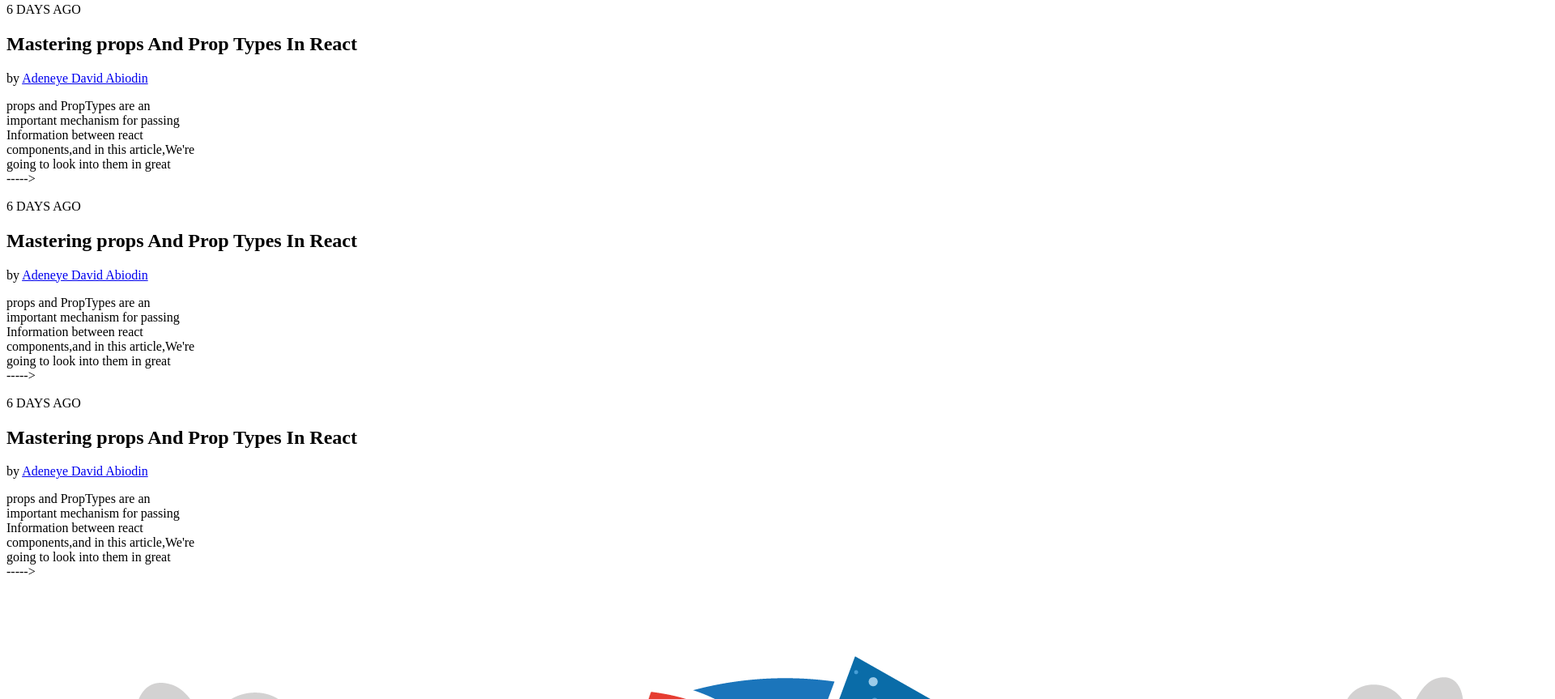
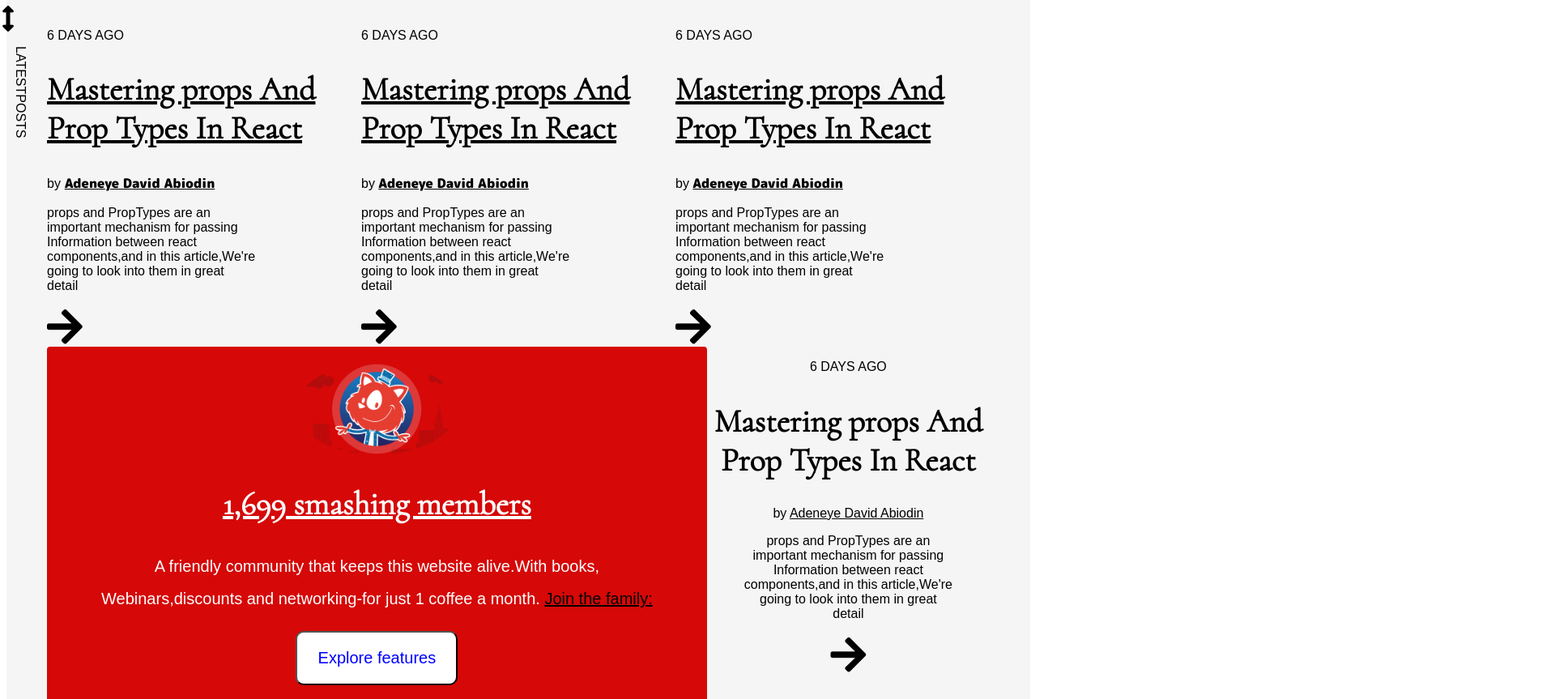
Before and after one commit to GraceMwende/SmashingMagazine, a plain HTML site: page index.html in a window 1280 px wide. Shown: the part 2343-3206 px from the top of the page at 81% size, 1920 px wide, since content can reach past the window. Drawn offline with nearby package versions, Linux system fonts and the light colour scheme.

Commit message:
upper sections

```diff
--- a/index.html
+++ b/index.html
@@ -7,6 +7,7 @@
     <link rel="stylesheet" href="assets/css/all.min.css">
     <link href="https://fonts.googleapis.com/css2?family=Zilla+Slab:wght@600&display=swap" rel="stylesheet">
     <link href="https://fonts.googleapis.com/css2?family=Domine:wght@700&family=Noto+Serif:wght@700&display=swap" rel="stylesheet">
+    <link href="https://fonts.googleapis.com/css2?family=Cormorant:wght@300&family=M+PLUS+Rounded+1c:wght@900&display=swap" rel="stylesheet">
   </head>
   <body>
     <nav class="nav-bar">
@@ -141,62 +142,62 @@
       </ul>
       <button>About Smashing Membership <i class="far fa-arrow-alt-circle-right"></i></button>
     </section>
-    -LATEST POSTS
-    <section>
+    <section class=latest-posts>
+    <p class="vertical-positioning"><i class="fas fa-arrows-alt-v fa-2x"></i>LATESTPOSTS</p>
+    <section class="latest-post-one">
       <div>
         <header>
           <p>6 DAYS AGO</p>
-          <h2>Mastering props And Prop Types In React</h2>
-          <p>by <a href="#">Adeneye David Abiodin</a></p>
+          <h2><a href="#">Mastering props And<br> Prop Types In React</a></h2>
+          <p>by<span class="latest-a"> <a href="#">Adeneye David Abiodin</a></span></p>
+        </header>
+        <p>props and PropTypes are an<br />
+          important mechanism for passing<br />
+          Information between react<br />
+          components,and in this article,We're<br />
+          going to look into them in great<br> detail</p>
+          <i class="fas fa-arrow-right"></i>
+      </div>
+      <div>
+        <header>
+          <p>6 DAYS AGO</p>
+          <h2><a href="#">Mastering props And<br> Prop Types In React</a></h2>
+          <p>by <span class="latest-a"><a href="#">Adeneye David Abiodin</a></span></p>
         </header>
         <p>
           props and PropTypes are an<br />
           important mechanism for passing<br />
           Information between react<br />
           components,and in this article,We're<br />
-          going to look into them in great<br detail
+          going to look into them in great<br> detail
         </p>
-        ----->
+        <i class="fas fa-arrow-right"></i>
       </div>
       <div>
         <header>
           <p>6 DAYS AGO</p>
-          <h2>Mastering props And Prop Types In React</h2>
-          <p>by <a href="#">Adeneye David Abiodin</a></p>
+          <h2><a href="#">Mastering props And<br> Prop Types In React</a></h2>
+          <p>by <span class="latest-a"><a href="#">Adeneye David Abiodin</a></span></p>
         </header>
         <p>
           props and PropTypes are an<br />
           important mechanism for passing<br />
           Information between react<br />
           components,and in this article,We're<br />
-          going to look into them in great<br detail
+          going to look into them in great<br> detail
         </p>
-        ----->
+        <i class="fas fa-arrow-right"></i>
       </div>
-      <div>
-        <header>
-          <p>6 DAYS AGO</p>
-          <h2>Mastering props And Prop Types In React</h2>
-          <p>by <a href="#">Adeneye David Abiodin</a></p>
-        </header>
-        <p>
-          props and PropTypes are an<br />
-          important mechanism for passing<br />
-          Information between react<br />
-          components,and in this article,We're<br />
-          going to look into them in great<br detail
-        </p>
-        ----->
-      </div>
-      <div>
+    </section>
+    <section class="latest-post-two">
+      <div class="dancing-cat">
         <img src="assets/images/ny20.png" />
         <h2><a href="#">1,699 smashing members</a></h2>
         <p>
           A friendly community that keeps this website alive.With books,<br />
           Webinars,discounts and networking-for just 1 coffee a month.
-        </p>
-        <a>Join the family:</a>
-        <button>Explore features---></button>
+        <a href="#">Join the family:</a></p>
+        <button>Explore features</button>
         <p>Already have an account?<br /><a href="#">Sign in!</a></p>
       </div>
       <div>
@@ -210,9 +211,26 @@
           important mechanism for passing<br />
           Information between react<br />
           components,and in this article,We're<br />
-          going to look into them in great<br detail
+          going to look into them in great<br> detail
         </p>
-        ----->
+        <i class="fas fa-arrow-right"></i>
+      </div>
+    </section >
+    <Section class="latest-post-three">
+      <div>
+        <header>
+          <p>6 DAYS AGO</p>
+          <h2>Mastering props And Prop Types In React</h2>
+          <p>by <a href="#">Adeneye David Abiodin</a></p>
+        </header>
+        <p>
+          props and PropTypes are an<br />
+          important mechanism for passing<br />
+          Information between react<br />
+          components,and in this article,We're<br />
+          going to look into them in great<br>detail
+        </p>
+        <i class="fas fa-arrow-right"></i>
       </div>
       <div>
         <header>
@@ -225,9 +243,9 @@
           important mechanism for passing<br />
           Information between react<br />
           components,and in this article,We're<br />
-          going to look into them in great<br detail
+          going to look into them in great<br> detail
         </p>
-        ----->
+        <i class="fas fa-arrow-right"></i>
       </div>
       <div>
         <header>
@@ -240,36 +258,21 @@
           important mechanism for passing<br />
           Information between react<br />
           components,and in this article,We're<br />
-          going to look into them in great<br detail
+          going to look into them in great<br> detail
         </p>
-        ----->
-      </div>
-      <div>
-        <header>
-          <p>6 DAYS AGO</p>
-          <h2>Mastering props And Prop Types In React</h2>
-          <p>by <a href="#">Adeneye David Abiodin</a></p>
-        </header>
-        <p>
-          props and PropTypes are an<br />
-          important mechanism for passing<br />
-          Information between react<br />
-          components,and in this article,We're<br />
-          going to look into them in great<br detail
-        </p>
-        ----->
+        <i class="fas fa-arrow-right"></i>
       </div>
     </section>
-    <article>
-      <div>
+    </section>
+    <article class="dancing-cat-article">
+      <div class="dancing-cat">
         <img src="assets/images/singing-barista.svg" />
         <h2><a href="#">New On Smashing TV</a></h2>
         <p>
           A friendly community that keeps this website alive.With books,<br />
           Webinars,discounts and networking-for just 1 coffee a month.
-        </p>
-        <a>Join the family:</a>
-        <button>Explore features---></button>
+        <a href="#">Join the family:</a></p>
+        <button>See all Upcoming episodes</button>
         <p>Already have an account?<br /><a href="#">Sign in!</a></p>
       </div>
     </article>
--- a/styles.css
+++ b/styles.css
@@ -132,6 +132,7 @@ form.search button {
 }
 .membership img {
   float: right;
+  width: 200px;
 }
 .membership {
   background-color: rgb(0, 0, 12);
@@ -139,7 +140,7 @@ form.search button {
   height: 500px;
   font-family: "Noto Serif", serif;
   word-spacing: 5px;
-  padding: 100px;
+  padding: 100px 200px 100px 100px;
 }
 .membership button {
   color: white;
@@ -155,3 +156,85 @@ form.search button {
 .membership li {
   line-height: 40px;
 }
+.vertical-positioning {
+  writing-mode: vertical-rl;
+  position: absolute;
+  top: 2400px;
+  left: 0;
+}
+.vertical-positioning .fas {
+  position: relative;
+  right: 40px;
+  bottom: 50px;
+}
+.latest-post-one {
+  display: grid;
+  grid-template-columns: repeat(3, 1fr);
+}
+.latest-posts {
+  background-color: whitesmoke;
+  padding: 50px;
+}
+.latest-posts h2 {
+  font: bold 40px "Cormorant", serif;
+}
+.latest-posts a {
+  color: black;
+}
+.latest-posts p {
+  font-family: "Elena", sans-serif;
+}
+.latest-a {
+  font-family: "M PLUS Rounded 1c", sans-serif;
+}
+.latest-posts .fa-arrow-right {
+  position: relative;
+  top: 0px;
+}
+.latest-post-two {
+  display: grid;
+  grid-template-columns: 70% 30%;
+  text-align: center;
+}
+.latest-post-two img {
+  width: 400px;
+}
+.dancing-cat {
+  background-color: rgb(214, 8, 8);
+  height: 800px;
+  border-radius: 4px;
+  color: white;
+}
+.dancing-cat h2 a {
+  color: white;
+}
+.dancing-cat p {
+  font: 20px/40px "Elena", sans-serif;
+}
+.dancing-cat button {
+  background-color: white;
+  padding: 20px;
+  border-radius: 10px;
+  width: 200px;
+  font-size: 20px;
+  color: blue;
+}
+.latest-post-three {
+  display: grid;
+  grid-template-columns: repeat(3, 1fr);
+}
+.dancing-cat-article {
+  text-align: center;
+  padding: 20px;
+}
+.dancing-cat-article button {
+  width: 400px;
+}
+.dancing-cat-article a {
+  color: white;
+}
+.dancing-cat img {
+  width: 200px;
+  margin-top: 20px;
+  border-radius: 50%;
+}
```
